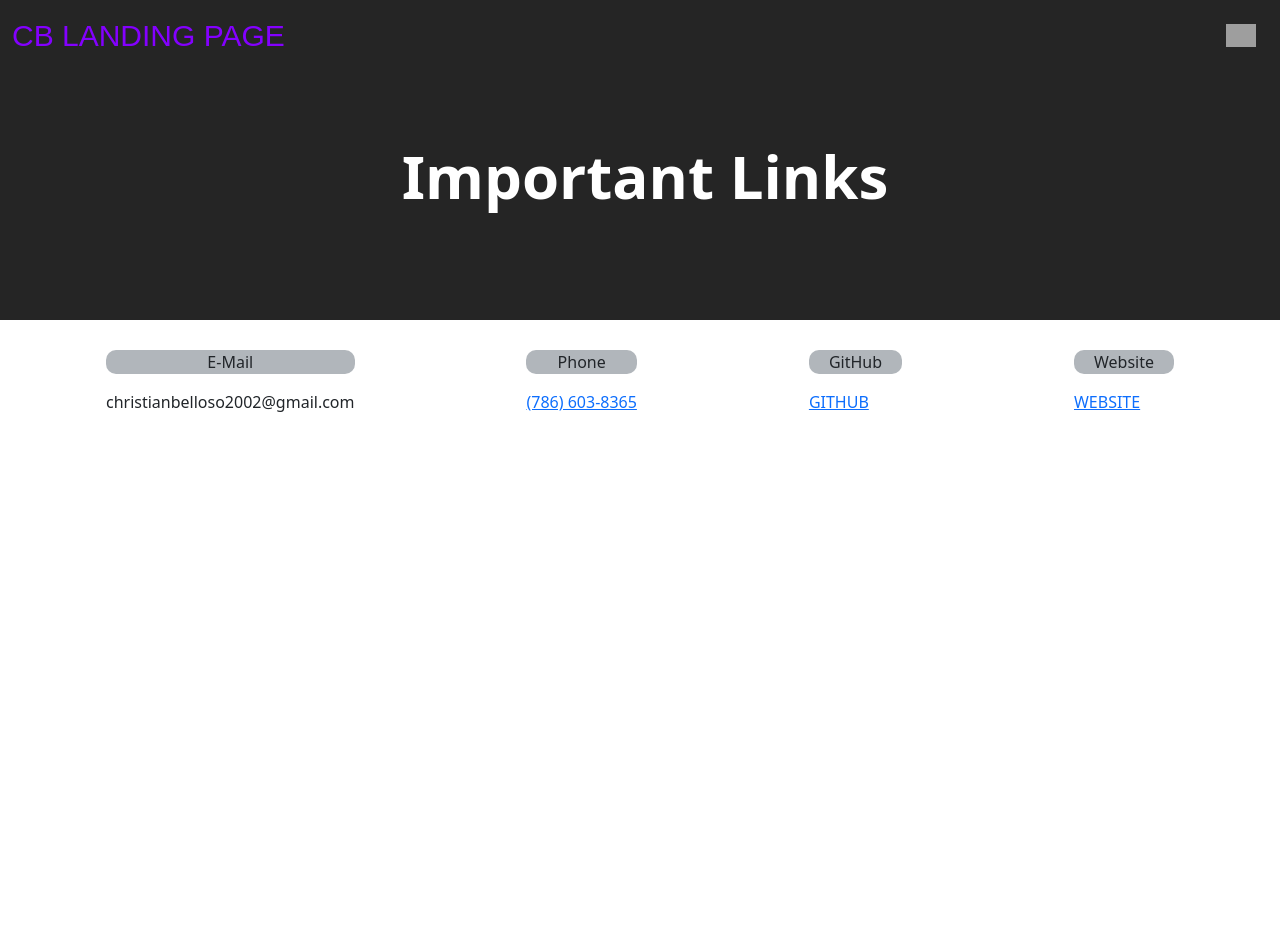
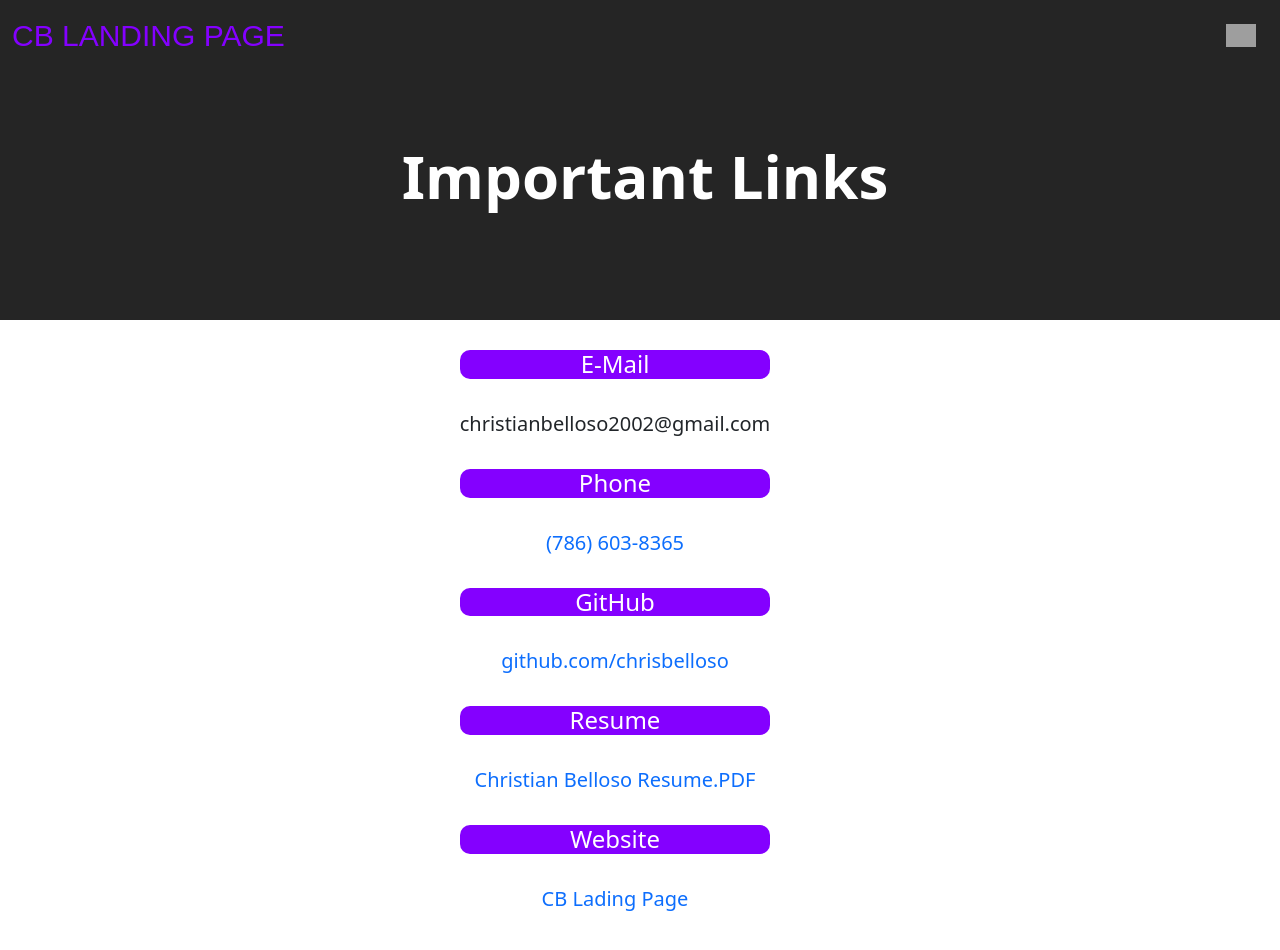
Before and after one commit to chrisbelloso/landingPage, a React (Create React App) app: page /links in a window 1280 px wide. Shown: the top 950 px of the page. Before the commit the page ends 800 px from the top, so only its background shows below. Built offline with nearby package versions, Linux system fonts and the light colour scheme; grey boxes are pictures that could not be loaded.

Commit message:
ready to deploy

```diff
--- a/src/components/Navbar.js
+++ b/src/components/Navbar.js
@@ -26,7 +26,6 @@ const NavBar = () => {
                         <Nav className='list'>
                           <Link to="/">Home</Link>
                           <Link to="/links">Important Links</Link>
-                          <Link to="/contact">Contact Me</Link>
                         </Nav>
                       </Offcanvas.Body>
                     </Navbar.Offcanvas>
--- a/src/views/ImportantLinks.css
+++ b/src/views/ImportantLinks.css
@@ -16,19 +16,29 @@
 
 .links {
   margin-top: 30px;
-  display: flex;
+  display: grid;
   flex-wrap: wrap;
   justify-content: space-around;
   margin-bottom: 30px;
   margin-left: 20px;
-  margin-right: 20px;
+  margin-right: 70px;
 }
 
 .linkTitle {
+  color: white;
   display: flex;
   justify-content: center;
-  background-color: rgb(177, 182, 187);
+  background-color: rgb(132, 0, 255);
   border-radius: 10px;
-  padding-left: 20px;
-  padding-right: 20px;
+  padding-left: 10px;
+  padding-right: 10px;
 }
+
+.linkText {
+  display: flex;
+  justify-content: center;
+  margin-top: 30px;
+  margin-bottom: 30px;
+  font-size: 20px;
+  text-decoration: none;
+}
--- a/src/views/ImportantLinks.js
+++ b/src/views/ImportantLinks.js
@@ -10,22 +10,27 @@ const ImportantLinks = () => {
 
             <div className='links'>
                 <div className='E-Mail'>
-                    <p className='linkTitle'>E-Mail</p>
-                    <p>
+                    <h4 className='linkTitle'>E-Mail</h4>
+                    <p className='linkText'>
                         christianbelloso2002@gmail.com
                     </p>
                 </div>
                 <div className='Phone'>
-                    <ul className='linkTitle'>Phone</ul>
-                    <a href="tel: 7866038365">(786) 603-8365</a>
+                    <h4 className='linkTitle'>Phone</h4>
+                    <a className='linkText' href="tel: 7866038365">(786) 603-8365</a>
                 </div>
                 <div className='GitHub'>
-                    <ul className='linkTitle'>GitHub</ul>
-                    <a href="https://github.com/chrisbelloso">GITHUB</a>
+                    <h4 className='linkTitle'>GitHub</h4>
+                    <a className='linkText' href="https://github.com/chrisbelloso">github.com/chrisbelloso</a>
+                </div>
+                <div className='Resume'>
+                    <h4 className='linkTitle'>Resume</h4>
+                    <a className='linkText' href="https://drive.google.com/file/d/1X9YPoatDGO6cnO_IhHje3enDFS0lSl0A/view?usp=sharing">
+                        Christian Belloso Resume.PDF</a>
                 </div>
                 <div className='Website'>
-                    <ul className='linkTitle'>Website</ul>
-                    <a href="https://github.com/chrisbelloso">WEBSITE</a>
+                    <h4 className='linkTitle'>Website</h4>
+                    <a className='linkText' href="https://github.com/chrisbelloso">CB Lading Page</a>
                 </div>
             </div>
         </>
```
